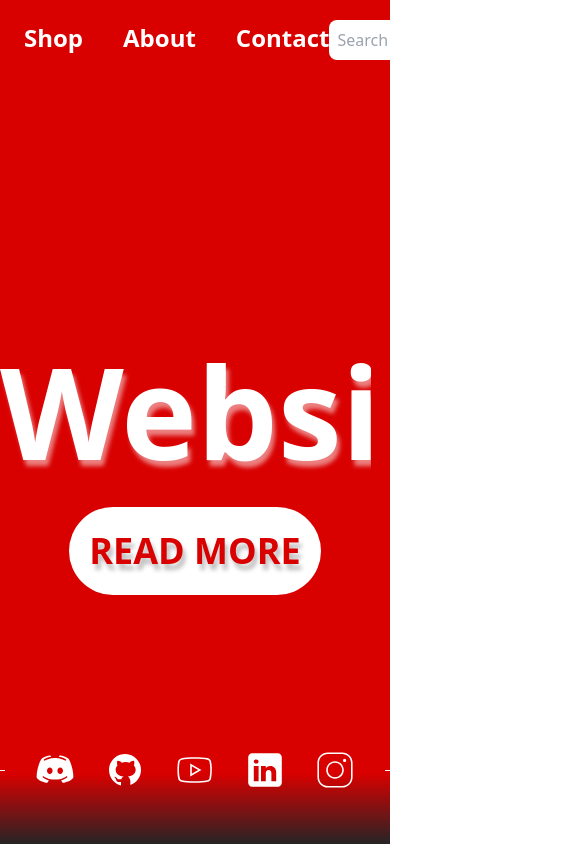
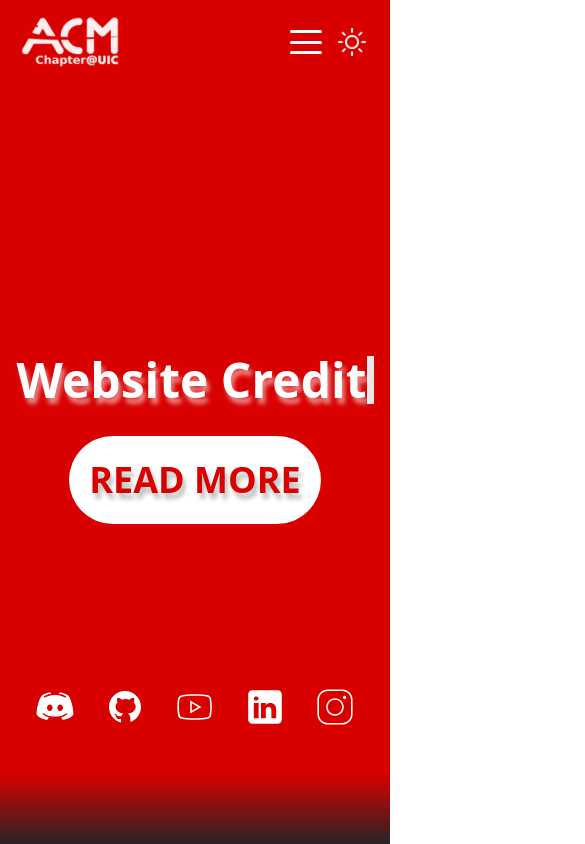
Before and after one commit to acm-uic/marketplace, a Next.js app: page /Contributors in a window 390 px wide. Shown: the top 844 px of the page, 585 px wide, since content can reach past the window. Built offline with nearby package versions, Linux system fonts and the light colour scheme.

Commit message:
mobileview

```diff
--- a/app/Contributors/contributor.jsx
+++ b/app/Contributors/contributor.jsx
@@ -9,8 +9,8 @@ const ContributorPage = ( {isDarkMode, productListRef}) => {
     <div ref={productListRef} style={{ background: isDarkMode?"#242526":"#FFF" }} className='min-h-screen w-full flex items-center justify-center '>
       <div className='w-[80%] h-full pt-20 '>
         <h2 style={{ color: isDarkMode?"#FFF":"#000000" }} className=' mt-[97px] font-sans underline text-[24px]'>Contributor List:</h2>
-        <div className=' mt-8 flex justify-center '>
-          <div className='grid grid-cols-3 h-[893px]  w-[1700px]'>
+        <div className=' mt-8 flex justify-center  '>
+          <div className='grid lg:grid-cols-3 grid-cols-1 sm:grid-cols-2 min-h-[893px]  w-[1700px]'>
             <AdrianKnight/>
             <Andre />
             <SamuelE/>
--- a/app/Contributors/contributorhero.jsx
+++ b/app/Contributors/contributorhero.jsx
@@ -11,16 +11,17 @@ export default function ContributorHeroScreen( {scrollToProductList, isDarkMode}
     }
   }
 
+
   return (
     <div style={{ background: isDarkMode?"linear-gradient(180deg, #D90000 91.67%, #262425 100%)":"#34A3D9"}} className="flex flex-col items-center  h-screen bg-cover bg-center w-full">
       <div className="flex flex-col items-center  h-[750px] bg-cover bg-center w-full justify-center">
-      <h1 className="text-white text-9xl max-w-[960px]  font-extrabold mb-8 mt-48 text-shadow-hero overflow-hidden whitespace-nowrap shadow-HEROSHADOW animate-typewriter border-r-[.15em] blinkTextCursor" onAnimationEnd={AnimationEnd}>Website Credit</h1>
+      <h1 className="text-white lg:text-9xl max-w-[960px]  font-extrabold mb-8 mt-48 text-shadow-hero lg:overflow-hidden whitespace-nowrap shadow-HEROSHADOW lg:animate-typewriter text-5xl text-center border-r-[.15em] blinkTextCursor" onAnimationEnd={AnimationEnd}>Website Credit</h1>
       <button style={{ color: isDarkMode ? '#D90000' : '#34A3D9' }} className="bg-white px-5 py-6 rounded-full " onClick={scrollToProductList}>
         <a className={`text-center font-bold text-4xl text-shadow-hero shadow-SHOPTEXTSHADOW mb-[50px]`}>READ MORE</a>
       </button>
       </div>
-      <div className="items-center flex flex-row bg-transparent w-full justify-center">
-        <span className="w-60 block bg-white h-[1px] "></span>
+      <div className="items-center flex flex-row bg-transparent w-full justify-center lg:mb-20 mb-[30%]">
+        <span className="lg:w-60 block bg-white h-[1px] "></span>
         <Link href="https://discord.gg/Afy6gf4" target="_blank">
           <div  className="ml-[30px] w-[40px] h-[40px] hover:animate-spin">
           <svg xmlns="http://www.w3.org/2000/svg" x="0px" y="0px" width="40" height="40" viewBox="0 0 50 50">
@@ -61,7 +62,7 @@ export default function ContributorHeroScreen( {scrollToProductList, isDarkMode}
           </div>
         </Link>
 
-        <span className="ml-[30px] w-60 block bg-white h-[1px]"></span>
+        <span className="ml-[30px] lg:w-60 block bg-white h-[1px] lg:mb-0"></span>
       </div>
     </div>
 
--- a/app/Domain/ThemeContext.jsx
+++ b/app/Domain/ThemeContext.jsx
@@ -1,12 +1,14 @@
+
 import React, { createContext, useContext, useState } from 'react';
 
 const ThemeContext = createContext();
 
 export const ThemeProvider = ({ children }) => {
   const [isDarkMode, setIsDarkMode] = useState(true);
+  const [isHamOpen, setIsHamOpen] = useState(false);
 
   return (
-    <ThemeContext.Provider value={{ isDarkMode, setIsDarkMode }}>
+    <ThemeContext.Provider value={{ isDarkMode, setIsDarkMode, isHamOpen, setIsHamOpen }}>
       {children}
     </ThemeContext.Provider>
   );
--- a/app/components/footer.jsx
+++ b/app/components/footer.jsx
@@ -48,7 +48,7 @@ export default function Footer() {
             </Link>
           </div>
         </div>
-        <div className=" mr-8 mt-3 font-bold text-lg">
+        <div className=" lg:mr-8 mr-2 mt-3 font-bold lg:text-lg text-xs">
             <Link href="/Contributors">
               Website Credit & Contributors
             </Link>
--- a/app/components/header.jsx
+++ b/app/components/header.jsx
@@ -9,27 +9,75 @@ import sun from "../images/sun.png"
 import moon from "../images/moon.png"
 
 export default function Header() {
-    const { isDarkMode, setIsDarkMode, invertColors } = useTheme();
-    const colorHeader = invertColors ? "invert" : "invert-0";
+    const { isDarkMode, setIsDarkMode, isHamOpen, setIsHamOpen } = useTheme();
+
+    if (typeof window !== "undefined") {
+        if (isHamOpen) {
+            document.body.classList.add("overflow-hidden");
+            document.body.classList.add("touch-none");
+        }
+        else{
+            document.body.classList.remove("overflow-hidden");
+            document.body.classList.remove("touch-none");
+        }
+    }
+
     return (
-        <div className={`flex items-center justify-between   w-full absolute ${colorHeader}`}>
-            <div className="font-bold text-lg mt-4">
-                <Link href="/"  className="text-2xl ml-6 mr-10 text-white hover:underline">Shop</Link>
+        <div>
+            <div className={`${isHamOpen ? 'hidden' : 'flex'} items-center justify-between  w-full absolute`}>
+                <div className="font-bold text-lg mt-4 lg:flex hidden">
+                    <Link href="/"  className="text-2xl ml-6 mr-10 text-white hover:underline" >Shop</Link>
                     <Link className="text-2xl mr-10 text-white hover:underline" href="https://acm.uic.edu/about" target="_blank">About</Link>
                     <Link className="text-2xl text-white hover:underline w" href='https://acm.uic.edu/contact' target="_blank">Contact</Link>
                 </div>
-            <div className="mt-4">
+                <div className="mt-4 mg:ml-0 ml-[5%]">
                     <Link href="https://acm.uic.edu/" target="_blank">
                         <Image src={logo} alt="ACM Logo" width={100} height={64} />
                     </Link>
                 </div>
 
                 <div className="flex items-center flex-row mt-4 text-black">
-                <input placeholder="Search" className="rounded-lg  w-42 pl-2 mt-1 mr-4 h-10" type="text" />
-                <Image onClick={() => setIsDarkMode(!isDarkMode)} src={isDarkMode ? sun : moon} width={28} height={28} className="mr-2 cursor-pointer" alt="thememode"/>
+                    <input placeholder="Search" className="rounded-lg  w-42 pl-2 mt-1 mr-4 h-10 lg:flex hidden " type="text" />
+                    <div onClick={() => setIsHamOpen((prev) => !prev)} className=' w-8 h-8 flex justify-around flex-col flex-wrap z-10 cursor-pointer mr-4 lg:hidden'>
+                        <div
+                            className={`bg-white block w-8 h-[0.2rem] rounded transition-all origin-[1px]`}
+                            />
+                        <div
+                            className={`bg-white w-8 h-[0.2rem] rounded transition-all origin-[1px]`}
+                            />
+                            <div
+                            className={`bg-white block w-8 h-[0.2rem] rounded transition-all origin-[1px] `}
+                            />
+                    </div>
+                    <Image onClick={() => setIsDarkMode(!isDarkMode)} src={isDarkMode ? sun : moon} width={28} height={28} className="lg:mr-2 mr-6 cursor-pointer" alt="thememode"/>
                     <Link href="/Cart">
-                    <Image src={cart} width={60} height={50} alt="cart" className="mr-4" />
+                        <Image src={cart} width={60} height={50} alt="cart" className="mr-4 lg:flex hidden" />
                     </Link>
+                </div>
+            </div>
+            <div className={`${isHamOpen ? 'block ' : 'hidden'} lg:hidden w-screen h-screen transition-all bg-white overflow-hidden`}>
+                <div >
+                    <div onClick={() => setIsHamOpen((prev) => !prev)} className=' w-8 h-8 flex justify-around flex-col flex-wrap z-10 cursor-pointer ml-[90%] lg:hidden mt-7'>
+                        <div
+                            className={`bg-black block w-8 h-[0.2rem] rounded transition-all origin-[1px] rotate-45`}
+                            />
+                        <div
+                            className={`bg-black w-8 h-[0.2rem] rounded transition-all origin-[1px] hidden bg-transparent translate-x-0`}
+                            />
+                            <div
+                            className={`bg-black block w-8 h-[0.2rem] rounded transition-all origin-[1px] rotate-[-45deg] mt-2`}
+                            />
+                    </div>
+                </div>
+                <div className="font-bold text-lg mt-[35%] lg:hidden grid justify-center text-center space-y-12">
+                    <Link href="/"  className="text-2xl  text-black hover:underline" onClick={() => setIsHamOpen(!isHamOpen)}>Shop</Link>
+                    <Link className="text-2xl  text-black hover:underline" href="https://acm.uic.edu/about" target="_blank" onClick={() => setIsHamOpen(!isHamOpen)}>About</Link>
+                    <Link className="text-2xl text-black hover:underline w" href='https://acm.uic.edu/contact' target="_blank" onClick={() => setIsHamOpen(!isHamOpen)}>Contact</Link>
+                    <Link className="text-2xl text-black hover:underline w" href='Cart' onClick={() => setIsHamOpen(!isHamOpen)}>Cart</Link>
+                    <Link className="text-2xl text-black hover:underline w" href='Contributors' onClick={() => setIsHamOpen(!isHamOpen)}>Contributor</Link>
+                    <input placeholder="Search" className=" text-center rounded-lg bg-black text-white w-42  h-10 lg:hidden " type="text" />
+                </div>
+
             </div>
         </div>
     )
--- a/app/components/hero.jsx
+++ b/app/components/hero.jsx
@@ -3,7 +3,7 @@ import React from "react";
 export default function HeroScreen( {scrollToProductList, isDarkMode}) {
   return (
     <div style={{ background: isDarkMode?"linear-gradient(180deg, #D90000 91.67%, #262425 100%)":"#34A3D9"}} className="flex flex-col items-center justify-center min-h-screen bg-cover bg-center w-full">
-      <h1 className="text-white text-9xl font-extrabold mb-8 mt-42 text-shadow-hero shadow-HEROSHADOW">ACM Merch</h1>
+      <h1 className="text-white lg:text-9xl text-8xl font-extrabold mb-8 mt-42 text-shadow-hero text-center shadow-HEROSHADOW">ACM Merch</h1>
       <button style={{ color: isDarkMode ? '#D90000' : '#34A3D9' }} className="bg-white px-5 py-6 rounded-full " onClick={scrollToProductList}>
         <a className={`text-center font-bold text-4xl text-shadow-hero shadow-SHOPTEXTSHADOW`}>SHOP NOW</a>
       </button>
```
Lines whose indentation alone changed are shown as unchanged.
